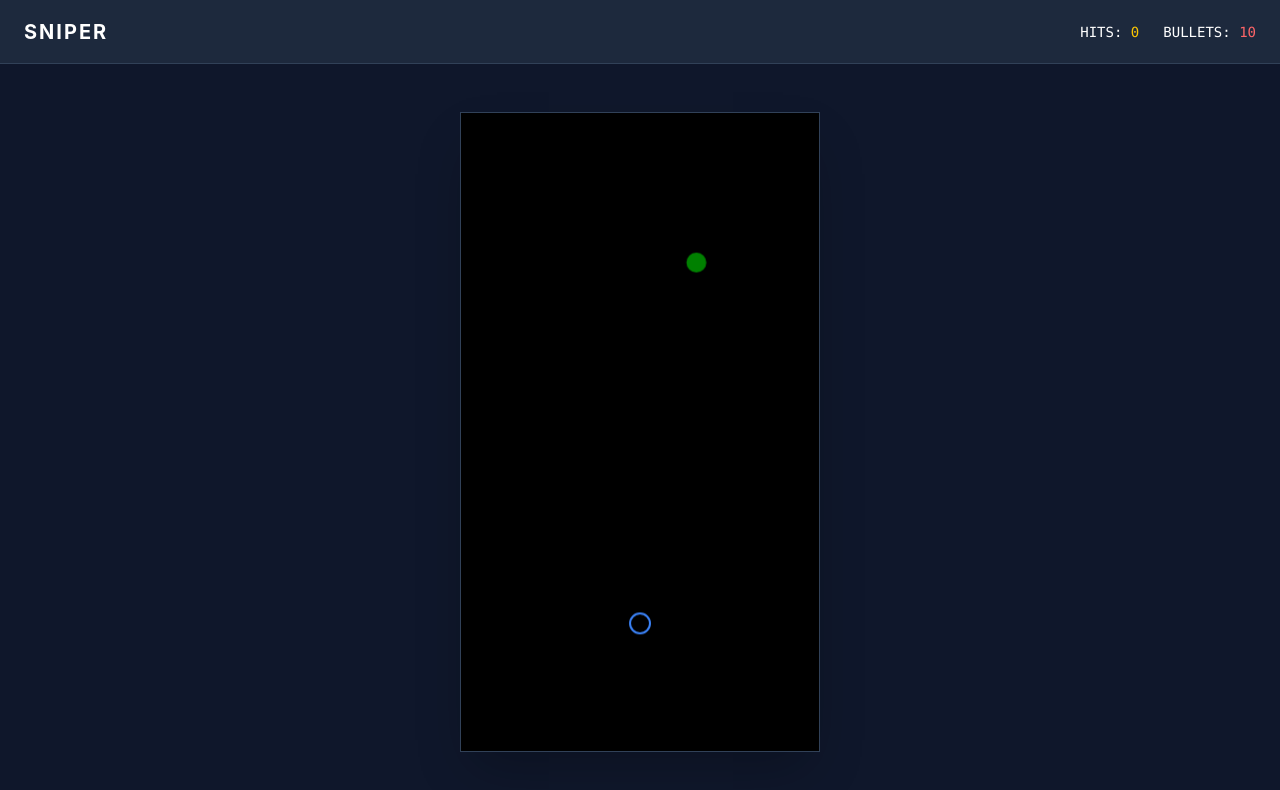
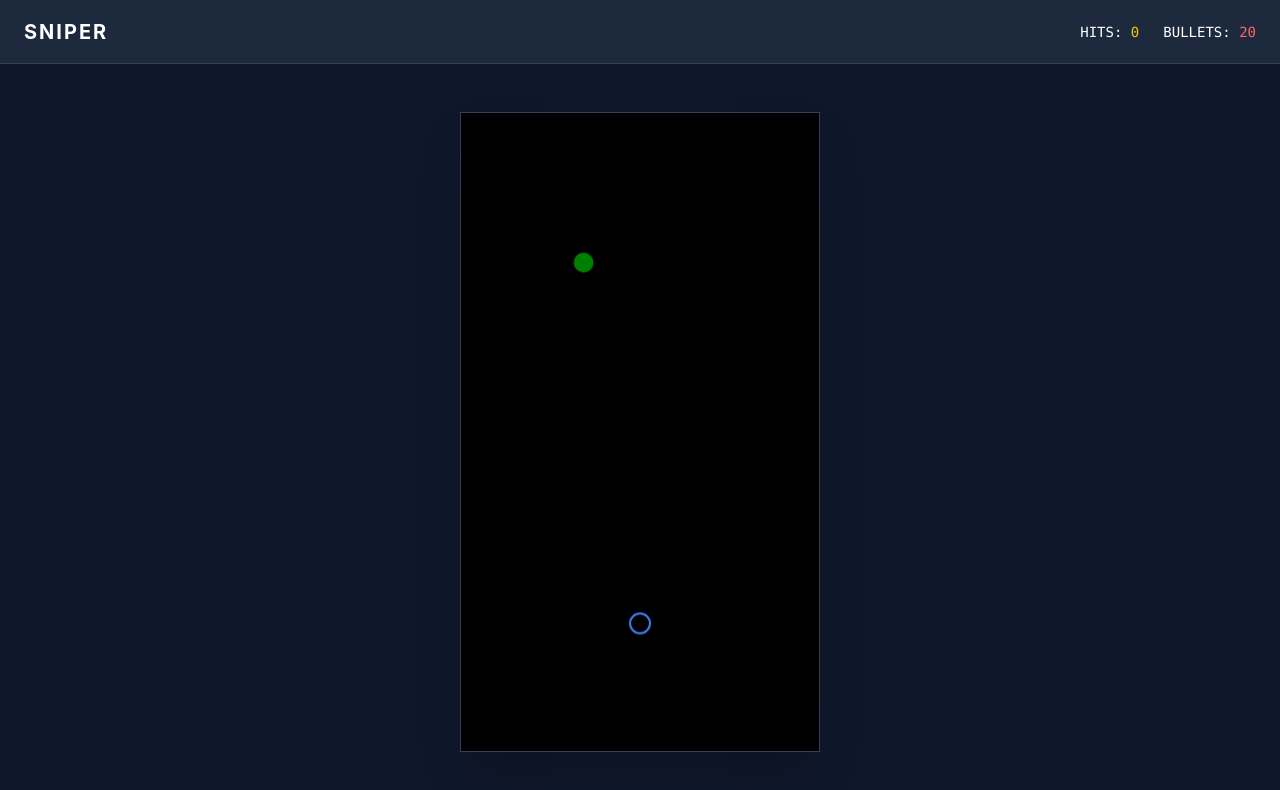
Before and after one commit to toyohisa2nakada/sniper-app, a React (Vite) app: page / in a window 1280 px wide. Shown: the top 790 px of the page. Built offline with nearby package versions, Linux system fonts and the light colour scheme.

Commit message:
header更新

```diff
--- a/src/App.tsx
+++ b/src/App.tsx
@@ -1,14 +1,20 @@
 import './App.css'
-import Header from './components/Header';
+import { useRef } from 'react';
+import Header, { type HeaderHandle } from './components/Header';
+import { type GameState } from './models/game';
 import GameCanvas from './components/GameCanvas';
 
 function App() {
+  const headerHandleRef = useRef<HeaderHandle>(null)
+  function onGameStateChange(gameState: GameState) {
+    headerHandleRef.current?.updateGameState(gameState);
+  }
 
   return (
     <div className="flex flex-col h-screen bg-slate-900 overflow-hidden">
-      <Header />
+      <Header ref={headerHandleRef} />
       <main className="flex-1 flex items-center justify-center p-4">
-        <GameCanvas />
+        <GameCanvas onGameStateChange={onGameStateChange} />
       </main>
     </div>
   );
--- a/src/components/GameCanvas.tsx
+++ b/src/components/GameCanvas.tsx
@@ -1,25 +1,27 @@
 import { useEffect, useRef } from 'react';
 import { useGameLoop } from '../hooks/useGameLoop';
-import type { Enemy, Bullet } from '../models/game';
+import type { Enemy, Bullet, GameState } from '../models/game';
 import { SCREEN_WIDTH, SCREEN_HEIGHT } from '../models/game';
 
-export default function GameCanvas() {
+interface GameCanvasProps {
+    onGameStateChange: (gameState: GameState) => void;
+}
+
+export default function GameCanvas({ onGameStateChange }: GameCanvasProps) {
+    const gameState: GameState = { hitCount: 0, remainingBullets: 20 };
     const canvasRef = useRef<HTMLCanvasElement>(null);
-
     const enemiesRef = useRef<Enemy[]>([
         {
             id: 'enemy-1',
             x: 0,
             y: 150,
-            vx: 0.2,
+            vx: 0.1,
             vy: 0,
             size: 10,
             color: 'green',
         }
     ]);
-
     const bulletsRef = useRef<Bullet[]>([]);
-
     const sniperPos = { x: SCREEN_WIDTH / 2, y: Math.floor(SCREEN_HEIGHT * 4 / 5) };
 
     useGameLoop((dt) => {
@@ -56,6 +58,8 @@ export default function GameCanvas() {
                 return distance < bullet.size + enemy.size;
             });
             if (hitEnemy) {
+                gameState.hitCount += 1;
+                onGameStateChange(gameState);
                 hitEnemy.color = 'red';
                 return false;
             }
@@ -108,9 +112,12 @@ export default function GameCanvas() {
                     speed: 0.3,
                     size: 3,
                 });
+                gameState.remainingBullets -= 1;
+                onGameStateChange(gameState);
             }
         };
         window.addEventListener('keydown', handleKeyDown);
+        onGameStateChange(gameState);
         return () => window.removeEventListener('keydown', handleKeyDown);
     }, [])
 
--- a/src/components/Header.tsx
+++ b/src/components/Header.tsx
@@ -1,11 +1,32 @@
-export default function Header() {
+import { useImperativeHandle, forwardRef, useRef } from 'react';
+import type { GameState } from '../models/game';
+
+export interface HeaderHandle {
+    updateGameState: (gameState: GameState) => void;
+}
+
+export const Header = forwardRef<HeaderHandle>((_, ref) => {
+    const hitCountRef = useRef<HTMLSpanElement>(null);
+    const remainingBulletsRef = useRef<HTMLSpanElement>(null);
+    useImperativeHandle(ref, () => ({
+        updateGameState: (gameState: GameState) => {
+            if(!hitCountRef.current || !remainingBulletsRef.current){
+                return;
+            }
+            hitCountRef.current.textContent = gameState.hitCount.toString();
+            remainingBulletsRef.current.textContent = gameState.remainingBullets.toString();
+            return;
+        }
+    }));
     return (
         <header className="h-16 bg-slate-800 text-white flex items-center justify-between px-6 border-b border-slate-700">
             <h1 className="text-xl font-bold tracking-widest">SNIPER</h1>
             <div className="flex gap-6 text-sm font-mono text-right">
-                <div>HITS: <span className="text-yellow-400">0</span></div>
-                <div>BULLETS: <span className="text-red-400">10</span></div>
+                <div>HITS: <span ref={hitCountRef} className="text-yellow-400">0</span></div>
+                <div>BULLETS: <span ref={remainingBulletsRef} className="text-red-400">10</span></div>
             </div>
         </header>
     );
-}
+});
+Header.displayName = 'Header';
+export default Header;
```
